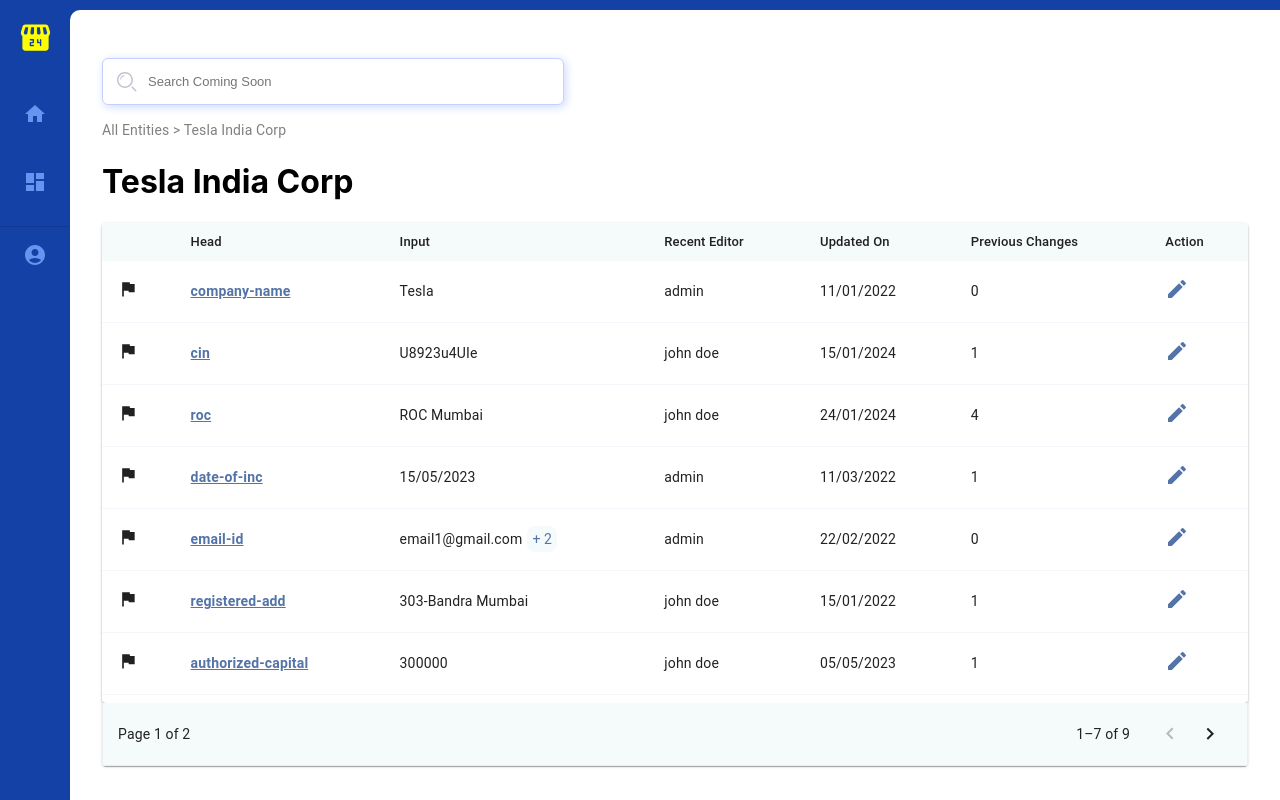
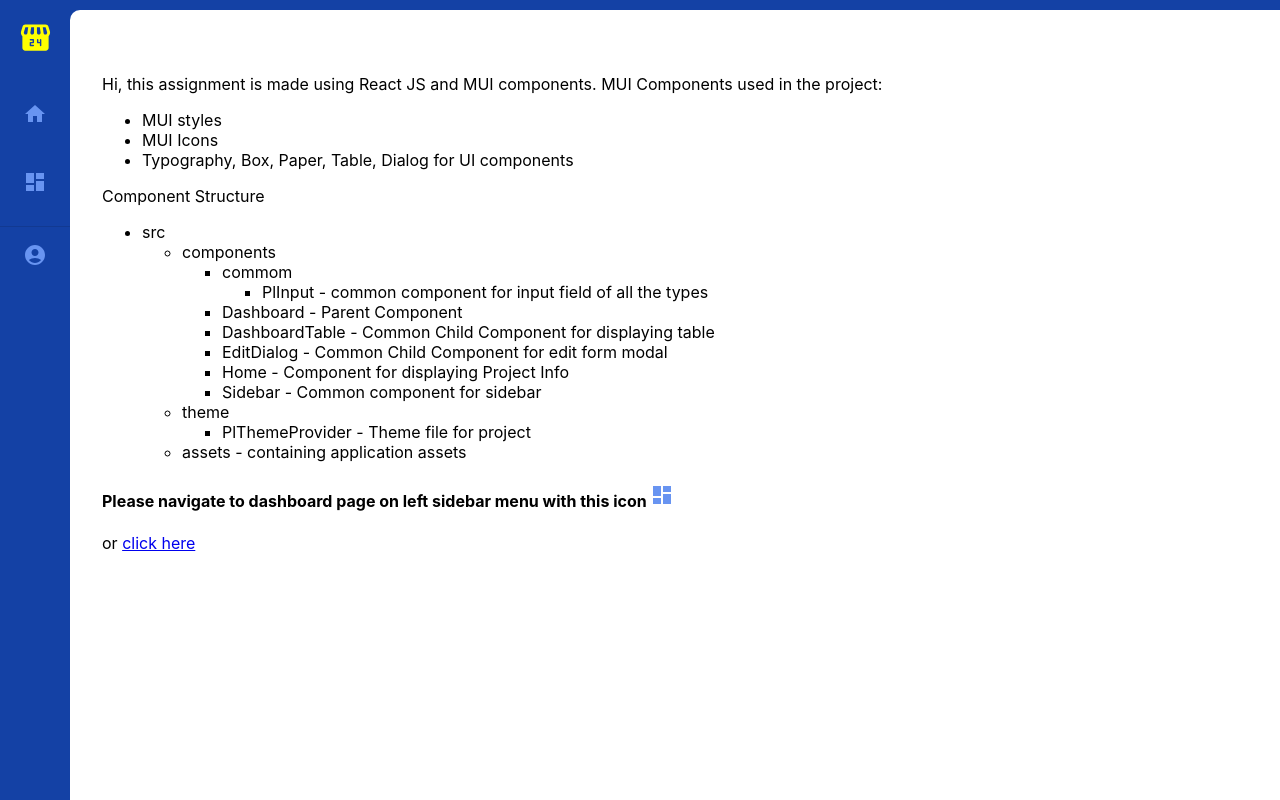
Before and after one commit to MohitAsswani/MUI-Dashboard, a React (Create React App) app: page / in a window 1280 px wide. Built offline with nearby package versions, Linux system fonts and the light colour scheme.

Commit message:
updated routes for index file

```diff
--- a/src/App.js
+++ b/src/App.js
@@ -9,7 +9,7 @@
       <div style={{ display: 'flex',background:"#1441A5" }}>
         <Sidebar />
         <Routes>
-          <Route path="/"  element={<Dashboard/>} />
+          <Route path="/"  element={<Home/>} />
           <Route path="/home"  element={<Home />} />
           <Route path="/dashboard" element={<Dashboard/>} />
         </Routes>
```
